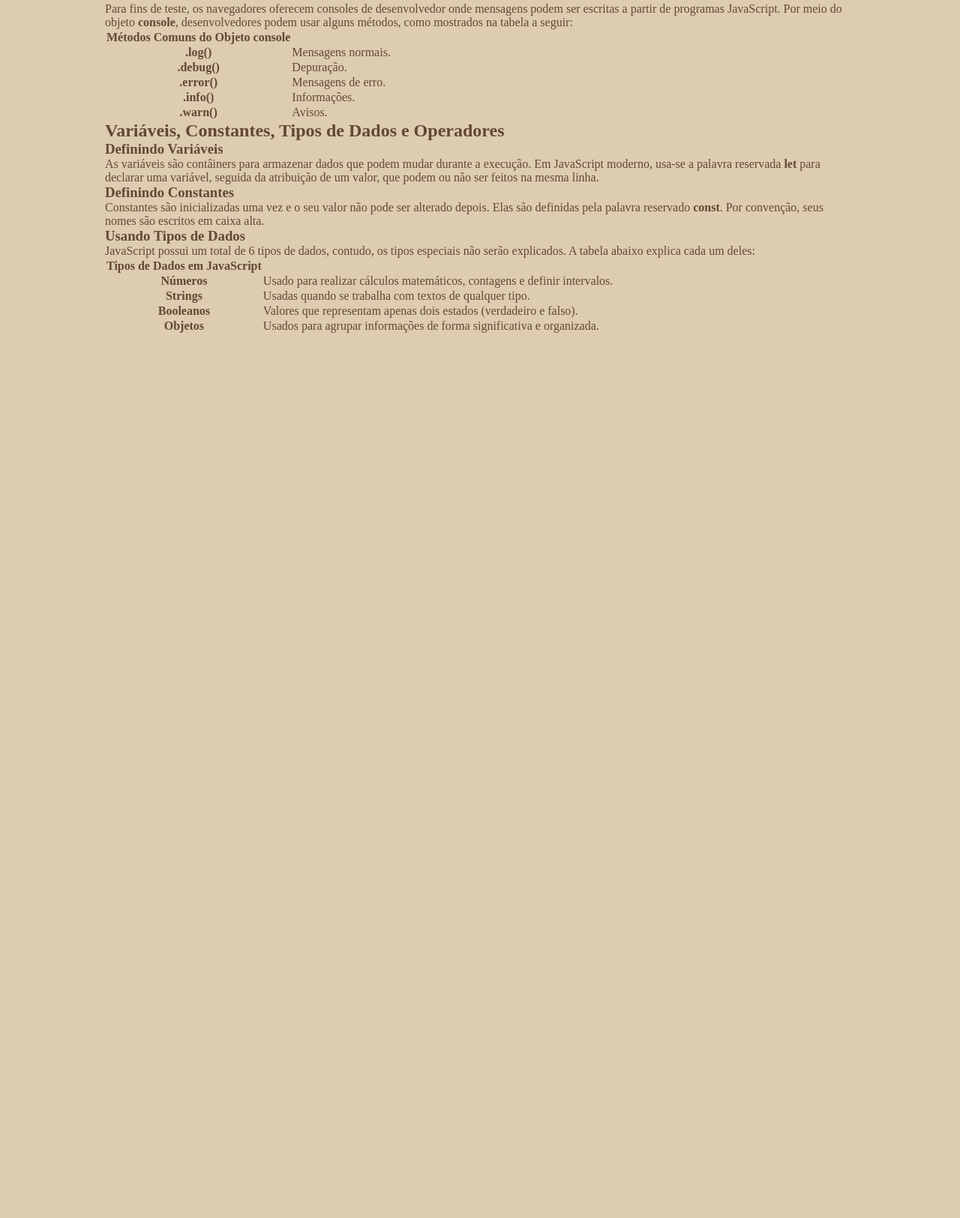
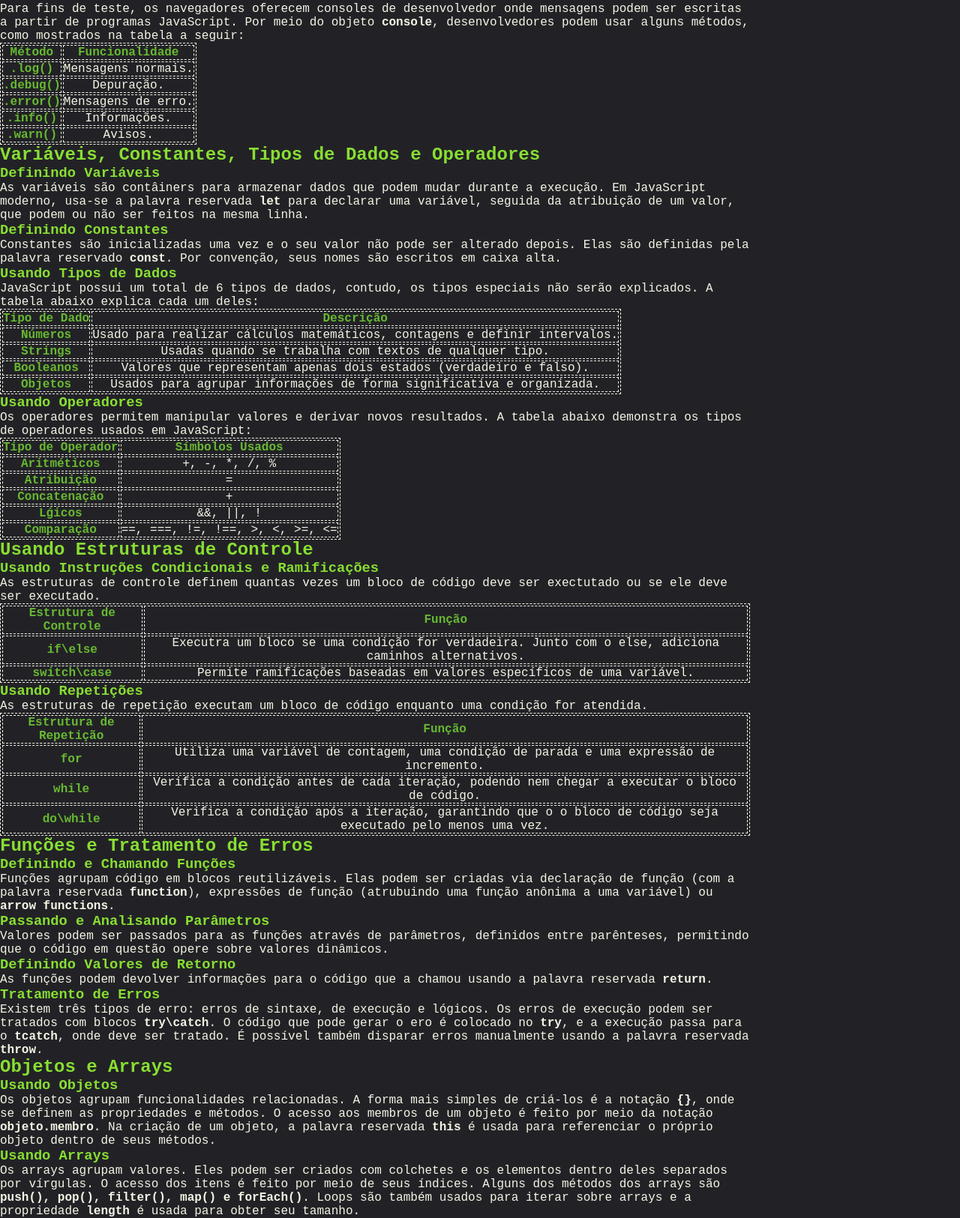
Before and after one commit to caang2025119tads0038-arch/capitulo_4_javascript, a plain HTML site: page index.html in a window 1280 px wide. Shown: the part 375-2000 px from the top of the page at 75% size. Before the commit the page ends 885 px from the top, so only its background shows below. Drawn offline with Linux system fonts and the light colour scheme.

Commit message:
finalização do resumo e início de estilização

```diff
--- a/css/style.css
+++ b/css/style.css
@@ -4,14 +4,34 @@
 }
 
 body {
-    font-family: Didot, serif;
-    background-color: #ddccb0;
-    color: #634736;
+    font-family: 'Ubuntu Mono', monospace;
+    background-color: #222226;
+    color: #f3f5e5;
     max-width: 1000px;
-    margin: 2rem auto;
-    padding: 2rem;
 }
 
 h1 {
+    color: #88de32;
+}
 
+h2 {
+    color: #88de32;
 }
+
+h3 {
+    color: #88de32;
+}
+
+table {
+    border: 1px dashed #f3f5e5;
+    text-align: center;
+}
+
+th {
+    border: 1px dashed #f3f5e5;
+    color: #68b931;
+}
+
+td {
+    border: 1px dashed #f3f5e5;`
+}
--- a/index.html
+++ b/index.html
@@ -21,7 +21,9 @@
 
             <table>
                 <tr>
-                    <th>Tipos de Caixas de Diálogo</th>
+                    <th>Tipo</th>
+                    <th>Funcionalidade</th>
+                    <th>Teste</th>
                 </tr>
                 <tr>
                     <th>alert()</th>
@@ -47,7 +49,8 @@
 
             <table>
                 <tr>
-                    <th>Métodos Comuns do Objeto console</th>
+                    <th>Método</th>
+                    <th>Funcionalidade</th>
                 </tr>
                 <tr>
                     <th>.log()</th>
@@ -89,7 +92,8 @@
 
             <table>
                 <tr>
-                    <th>Tipos de Dados em JavaScript</th>
+                    <th>Tipo de Dado</th>
+                    <th>Descrição</th>
                 </tr>
                 <tr>
                     <th>Números</th>
@@ -109,6 +113,113 @@
                 </tr>
             </table>
 
+            <h3>Usando Operadores</h3>
+            <p>
+                Os operadores permitem manipular valores e derivar novos resultados. A tabela abaixo demonstra os tipos de operadores usados em JavaScript:
+            </p>
+
+            <table>
+                <tr>
+                    <th>Tipo de Operador</th>
+                    <th>Símbolos Usados</th>
+                </tr>
+                <tr>
+                    <th>Aritméticos</th>
+                    <td>+, -, *, /, %</td>
+                </tr>
+                <tr>
+                    <th>Atribuição</th>
+                    <td>=</td>
+                </tr>
+                <tr>
+                    <th>Concatenação</th>
+                    <td>+</td>
+                </tr>
+                <tr>
+                    <th>Lǵicos</th>
+                    <td>&&, ||, !</td>
+                </tr>
+                <tr>
+                    <th>Comparação</th>
+                    <td>==, ===, !=, !==, >, <, >=, <=</td>
+                </tr>
+            </table>
+
+            <h2>Usando Estruturas de Controle</h2>
+            <h3>Usando Instruções Condicionais e Ramificações</h3>
+            <p>
+                As estruturas de controle definem quantas vezes um bloco de código deve ser exectutado ou se ele deve ser executado.
+            </p>
+
+            <table>
+                <tr>
+                    <th>Estrutura de Controle</th>
+                    <th>Função</th>
+                </tr>
+                <tr>
+                    <th>if\else</th>
+                    <td>Executra um bloco se uma condição for verdadeira. Junto com o else, adiciona caminhos alternativos.</td>
+                </tr>
+                <tr>
+                    <th>switch\case</th>
+                    <td>Permite ramificações baseadas em valores específicos de uma variável.</td>
+                </tr>
+            </table>
+
+            <h3>Usando Repetições</h3>
+            <p>As estruturas de repetição executam um bloco de código enquanto uma condição for atendida.</p>
+
+            <table>
+                <tr>
+                    <th>Estrutura de Repetição</th>
+                    <th>Função</th>
+                </tr>
+                <tr>
+                    <th>for</th>
+                    <td>Utiliza uma variável de contagem, uma condição de parada e uma expressão de incremento.</td>
+                </tr>
+                <tr>
+                    <th>while</th>
+                    <td>Verifica a condição antes de cada iteração, podendo nem chegar a executar o bloco de código.</td>
+                </tr>
+                <tr>
+                    <th>do\while</th>
+                    <td>Verifica a condição após a iteração, garantindo que o o bloco de código seja executado pelo menos uma vez.</td>
+                </tr>
+            </table>
+
+            <h2>Funções e Tratamento de Erros</h2>
+            <h3>Definindo e Chamando Funções</h3>
+            <p>
+                Funções agrupam código em blocos reutilizáveis. Elas podem ser criadas via declaração de função (com a palavra reservada <b>function</b>), expressões de função (atrubuindo uma função anônima a uma variável) ou <b>arrow functions</b>.
+            </p>
+
+            <h3>Passando e Analisando Parâmetros</h3>
+            <p>
+                Valores podem ser passados para as funções através de parâmetros, definidos entre parênteses, permitindo que o código em questão opere sobre valores dinâmicos.
+            </p>
+
+            <h3>Definindo Valores de Retorno</h3>
+            <p>
+                As funções podem devolver informações para o código que a chamou usando a palavra reservada <b>return</b>.
+            </p>
+
+            <h3>Tratamento de Erros</h3>
+            <p>
+                Existem três tipos de erro: erros de sintaxe, de execução e lógicos. Os erros de execução podem ser tratados com blocos <b>try\catch</b>. O código que pode gerar o ero é colocado no <b>try</b>, e a execução passa para o <b>tcatch</b>, onde deve ser tratado. É possível também disparar erros manualmente usando a palavra reservada <b>throw</b>.
+            </p>
+
+            <h2>Objetos e Arrays</h2>
+            <h3>Usando Objetos</h3>
+            <p>
+                Os objetos agrupam funcionalidades relacionadas. A forma mais simples de criá-los é a notação <b>{}</b>, onde se definem as propriedades e métodos. O acesso aos membros de um objeto é feito por meio da notação <b>objeto.membro</b>. Na criação de um objeto, a palavra reservada <b>this</b> é usada para referenciar o próprio objeto dentro de seus métodos.
+            </p>
+
+            <h3>Usando Arrays</h3>
+            <p>
+                Os arrays agrupam valores. Eles podem ser criados com colchetes e os elementos dentro deles separados por vírgulas. O acesso dos itens é feito por meio de seus índices. Alguns dos métodos dos arrays são <b>push(), pop(), filter(), map() e forEach()</b>. Loops são também usados para iterar sobre arrays e a propriedade <b>length</b> é usada para obter seu tamanho.
+            </p>
+
             <script src="js/main.js"></script>
         </body>
     </html>
```
